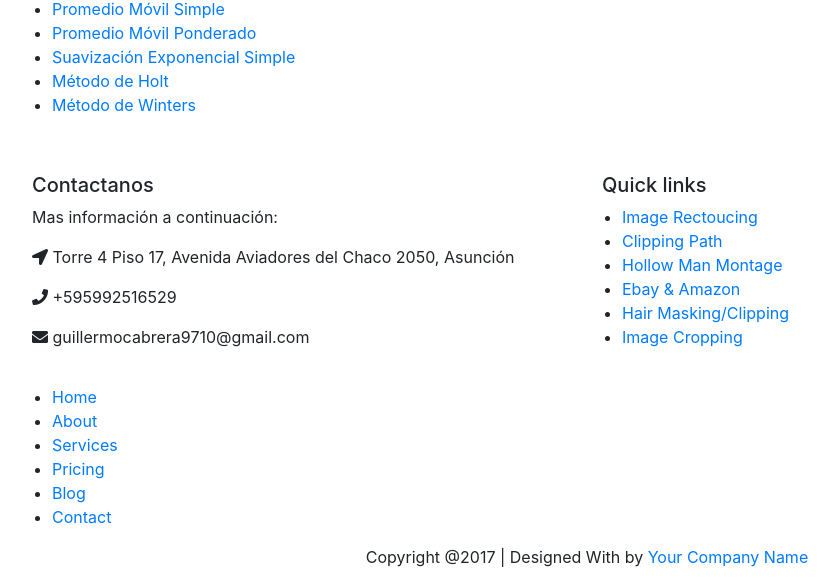
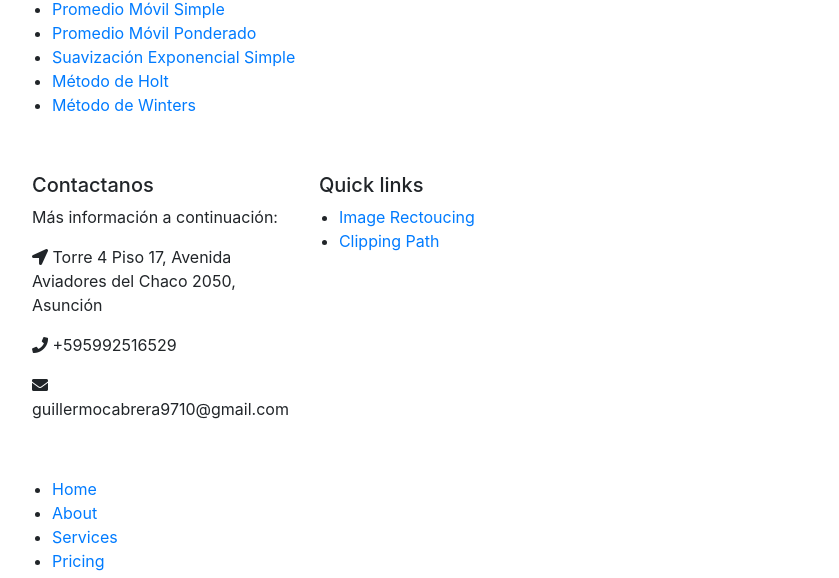
Before and after one commit to gillopy/gillopy.github.io, a plain HTML site: page index.html in a window 1280 px wide. Shown: the part 873-1451 px from the top of the page, without its empty margins (53-892 px from the left). Drawn offline with nearby package versions, Linux system fonts and the light colour scheme.

Commit message:
Update index.html

```diff
--- a/index.html
+++ b/index.html
@@ -43,36 +43,32 @@
 
 <link rel="stylesheet" href="https://stackpath.bootstrapcdn.com/bootstrap/4.1.3/css/bootstrap.min.css" integrity="sha384-MCw98/SFnGE8fJT3GXwEOngsV7Zt27NXFoaoApmYm81iuXoPkFOJwJ8ERdknLPMO" crossorigin="anonymous">
 <link rel="stylesheet" href="https://use.fontawesome.com/releases/v5.2.0/css/all.css" integrity="sha384-hWVjflwFxL6sNzntih27bfxkr27PmbbK/iSvJ+a4+0owXq79v+lsFkW54bOGbiDQ" crossorigin="anonymous">
-
-<!--footer starts from here-->
  <footer class="footer">
         <div class="container bottom_border">
             <div class="row">
-<div class=" col-sm-4 col-md col-sm-4  col-12 col">
+                <div class="col-sm-4 col-md col-sm-4 col-12 col">
                     <h5 class="headin5_amrc col_white_amrc pt2">Contactanos</h5>
-<!--headin5_amrc-->
-<p class="mb10">Mas información a continuación:</p>
-<p><i class="fa fa-location-arrow"></i> Torre 4 Piso 17, Avenida Aviadores del Chaco 2050, Asunción </p>
-<p><i class="fa fa-phone"></i>  +595992516529  </p>
-<p><i class="fa fa fa-envelope"></i> guillermocabrera9710@gmail.com </p>
-
+                    <p class="mb10">Más información a continuación:</p>
+                    <p><i class="fa fa-location-arrow"></i> Torre 4 Piso 17, Avenida Aviadores del Chaco 2050, Asunción</p>
+                    <p><i class="fa fa-phone"></i> +595992516529</p>
+                    <p><i class="fa fa-envelope"></i> guillermocabrera9710@gmail.com</p>
                 </div>
-
-
-<div class=" col-sm-4 col-md  col-6 col">
+                <div class="col-sm-4 col-md col-6 col">
                     <h5 class="headin5_amrc col_white_amrc pt2">Quick links</h5>
-<!--headin5_amrc-->
                     <ul class="footer_ul_amrc">
                         <li><a href="http://webenlance.com">Image Rectoucing</a></li>
                         <li><a href="http://webenlance.com">Clipping Path</a></li>
-<li><a href="http://webenlance.com">Hollow Man Montage</a></li>
-<li><a href="http://webenlance.com">Ebay & Amazon</a></li>
-<li><a href="http://webenlance.com">Hair Masking/Clipping</a></li>
-<li><a href="http://webenlance.com">Image Cropping</a></li>
+                        <!-- Agregar más elementos de la lista aquí -->
                     </ul>
-<!--footer_ul_amrc ends here-->
                 </div>
-
+                <div class="col-sm-4 col-md col-6 col">
+                    <!-- Contenido del segundo bloque -->
+                </div>
+                <div class="col-sm-4 col-md col-6 col">
+                    <!-- Contenido del tercer bloque -->
+                </div>
+            </div>
+        </div>
         <div class="container">
             <ul class="foote_bottom_ul_amrc">
                 <li><a href="http://webenlance.com">Home</a></li>
@@ -82,26 +78,17 @@
                 <li><a href="http://webenlance.com">Blog</a></li>
                 <li><a href="http://webenlance.com">Contact</a></li>
             </ul>
-<!--foote_bottom_ul_amrc ends here-->
             <p class="text-center">Copyright @2017 | Designed With by <a href="#">Your Company Name</a></p>
-
             <ul class="social_footer_ul">
                 <li><a href="http://webenlance.com"><i class="fab fa-facebook-f"></i></a></li>
                 <li><a href="http://webenlance.com"><i class="fab fa-twitter"></i></a></li>
                 <li><a href="http://webenlance.com"><i class="fab fa-linkedin"></i></a></li>
                 <li><a href="http://webenlance.com"><i class="fab fa-instagram"></i></a></li>
             </ul>
-<!--social_footer_ul ends here-->
         </div>
-
     </footer>
 
-
-<script src="https://code.jquery.com/jquery-3.3.1.slim.min.js" integrity="sha384-q8i/X+965DzO0rT7abK41JStQIAqVgRVzpbzo5smXKp4YfRvH+8abtTE1Pi6jizo" crossorigin="anonymous"></script>
-<script src="https://cdnjs.cloudflare.com/ajax/libs/popper.js/1.14.3/umd/popper.min.js" integrity="sha384-ZMP7rVo3mIykV+2+9J3UJ46jBk0WLaUAdn689aCwoqbBJiSnjAK/l8WvCWPIPm49" crossorigin="anonymous"></script>
-<script src="https://stackpath.bootstrapcdn.com/bootstrap/4.1.3/js/bootstrap.min.js" integrity="sha384-ChfqqxuZUCnJSK3+MXmPNIyE6ZbWh2IMqE241rYiqJxyMiZ6OW/JmZQ5stwEULTy" crossorigin="anonymous"></script>
-
-<!-- Crédit to https://bootsnipp.com/snippets/bxDBA -->
+    <!-- Agregar enlaces a tus archivos de script aquí -->
 </body>
 
 </html>
```
Lines whose indentation alone changed are shown as unchanged.
